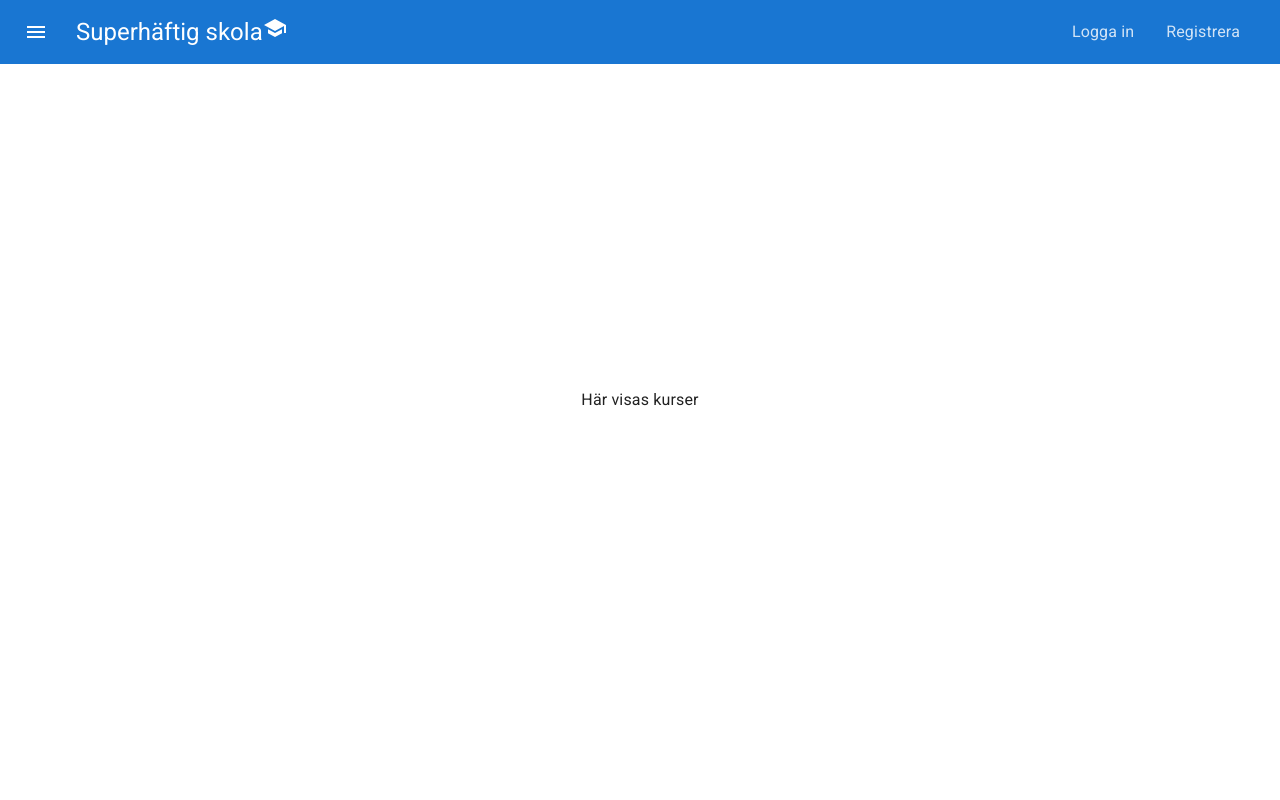
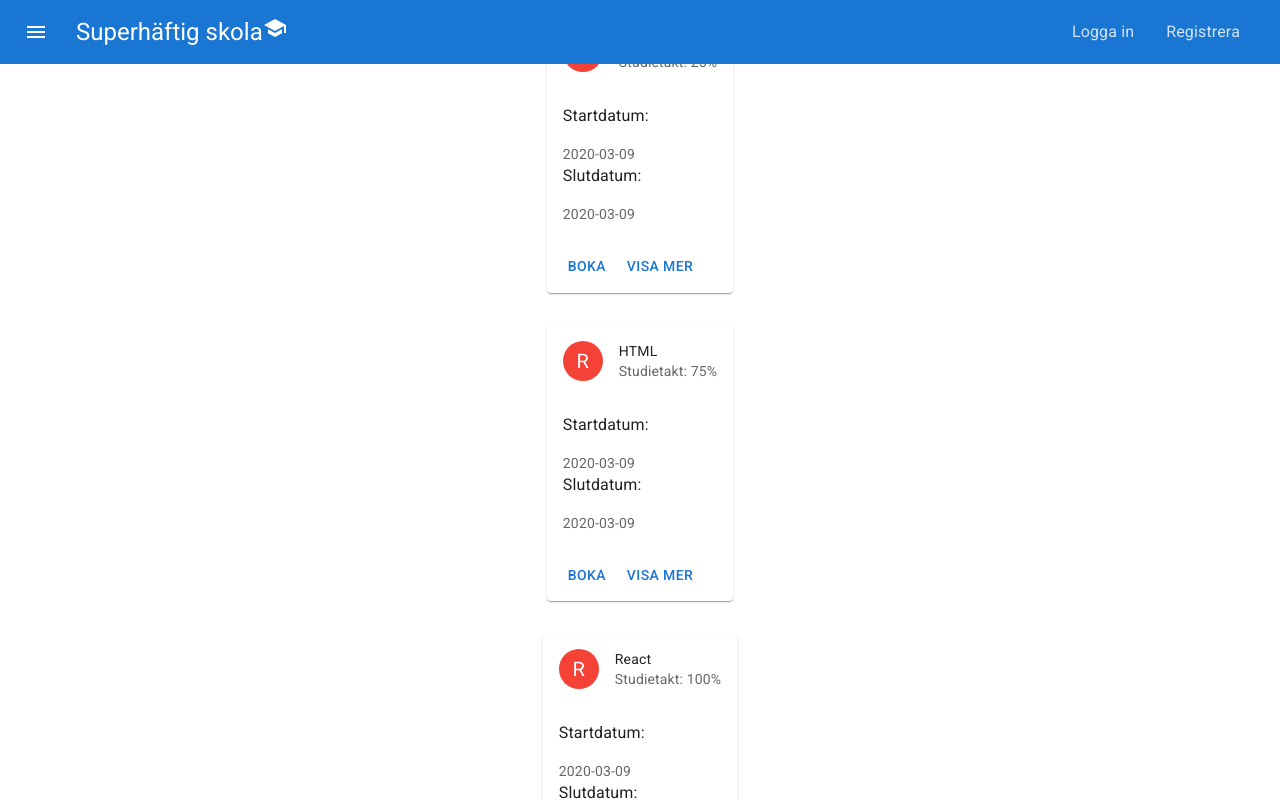
Before and after one commit to oskvr/course-registration-client, a Next.js app: page /courses in a window 1280 px wide. Shown: the top 800 px of the page. Built offline with nearby package versions, Linux system fonts and the light colour scheme.

Commit message:
Kort till kurser(ej klart).

```diff
--- /dev/null
+++ b/mock/mockCourses.json
@@ -0,0 +1,34 @@
+[
+    {
+        "CourseId": 1,
+        "StartDate": "2020-03-09",
+        "EndDate": "2020-03-09",
+        "StudyPace": 25,
+        "Subject": "Javascript",
+        "CourseInfo": "Lorem ipsum dolor sit amet, consectetur adipiscing elit, sed do eiusmod tempor incididunt ut labore et dolore magna aliqua. Posuere urna nec tincidunt praesent semper feugiat nibh sed."
+    },
+    {
+        "CourseId": 2,
+        "StartDate": "2020-03-09",
+        "EndDate": "2020-03-09",
+        "StudyPace": 75,
+        "Subject": "HTML",
+        "CourseInfo": "Lorem ipsum dolor sit amet, consectetur adipiscing elit, sed do eiusmod tempor incididunt ut labore et dolore magna aliqua. Posuere urna nec tincidunt praesent semper feugiat nibh sed."
+    },
+    {
+        "CourseId": 3,
+        "StartDate": "2020-03-09",
+        "EndDate": "2020-03-09",
+        "StudyPace": 100,
+        "Subject": "React",
+        "CourseInfo": "Lorem ipsum dolor sit amet, consectetur adipiscing elit, sed do eiusmod tempor incididunt ut labore et dolore magna aliqua. Posuere urna nec tincidunt praesent semper feugiat nibh sed."
+    },
+    {
+        "CourseId": 4,
+        "StartDate": "2020-03-09",
+        "EndDate": "2020-03-09",
+        "StudyPace": 50,
+        "Subject": "Redux",
+        "CourseInfo": "Lorem ipsum dolor sit amet, consectetur adipiscing elit, sed do eiusmod tempor incididunt ut labore et dolore magna aliqua. Posuere urna nec tincidunt praesent semper feugiat nibh sed."
+    }
+]
--- a/pages/courses/index.js
+++ b/pages/courses/index.js
@@ -1,13 +1,61 @@
-import { Typography } from "@mui/material";
+import Mock from '../../mock/mockCourses.json'
+import * as React from 'react';
+import Avatar from '@mui/material/Avatar';
+import Card from '@mui/material/Card';
+import CardHeader from '@mui/material/CardHeader';
+import CardContent from '@mui/material/CardContent';
+import CardActions from '@mui/material/CardActions';
+import Collapse from '@mui/material/Collapse';
+import Typography from '@mui/material/Typography';
+import { red } from '@mui/material/colors';
+import { Button } from '@mui/material';
 import { Box } from "@mui/system";
 
 export default function Courses() {
+
+  const [expandedId, setExpandedId] = React.useState(-1);
+
+  const handleExpandClick = i => {
+    setExpandedId(expandedId === i ? -1 : i);
+  };
+
   return (
     <Box
       component="main"
       sx={{ minHeight: "100vh", display: "grid", placeItems: "center" }}
     >
-      <Typography>Här visas kurser</Typography>
+      {Mock.map((course, i) => (
+        <Card  key={course.CourseId} sx={{ maxWidth: 360, margin: 2 }}>
+          <CardHeader
+              avatar={
+                <Avatar sx={{ bgcolor: red[500] }} aria-label="recipe">
+                  R
+                </Avatar>
+              }
+              title={course.Subject}
+              subheader={"Studietakt: " + course.StudyPace + "%"}
+            />
+          <CardContent>
+              <Typography paragraph>Startdatum:</Typography>
+              <Typography variant="body2" color="text.secondary">{course.StartDate}</Typography>
+              <Typography paragraph>Slutdatum:</Typography>
+              <Typography variant="body2" color="text.secondary">{course.EndDate}</Typography>
+            </CardContent>
+          <CardActions disableSpacing>
+            <Button>Boka</Button>
+            <Button onClick={() => handleExpandClick(i)}aria-expanded={expandedId === i}>
+              Visa Mer
+            </Button>
+
+          </CardActions>
+          <Collapse in={expandedId === i} timeout="auto" unmountOnExit>
+            <CardContent>
+              <Typography paragraph>Information</Typography>
+              <Typography paragraph>{course.CourseInfo}</Typography>
+            </CardContent>
+          </Collapse>
+        </Card>
+      ))}
     </Box>
   );
 }
```
